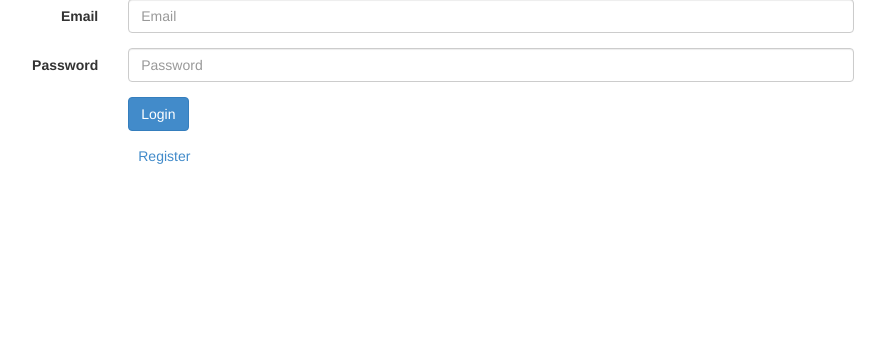
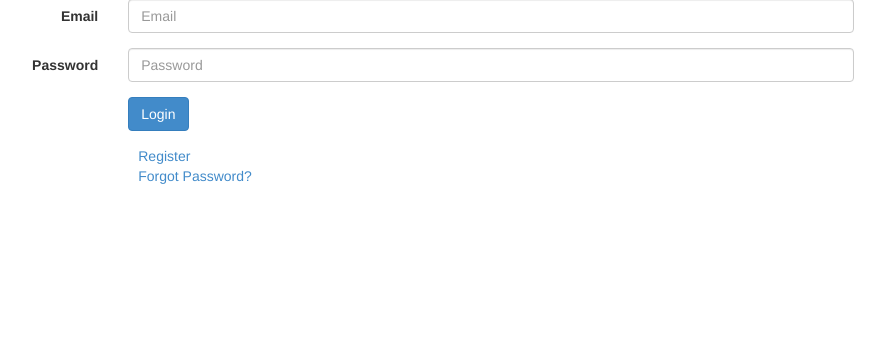
Before and after one commit to odolshinu/football_predictor, a Django app: page / in a window 1280 px wide. Shown: the part 113-473 px from the top of the page, without its empty margins (78-963 px from the left). Run offline with Django 3.2, Linux system fonts and the light colour scheme; parts of the project's set-up code (start-up, migrations or seed data) failed here and were passed over; some libraries are stand-ins or nearby versions.

Commit message:
forgot password link

```diff
--- a/football/templates/home.html
+++ b/football/templates/home.html
@@ -19,6 +19,7 @@
 			</div>
 		</div>
 	</form>
-	<a class="col-sm-offset-2 col-sm-2" href="{% url 'register' %}">Register</a>
+	<a class="col-sm-offset-2 col-sm-2" href="{% url 'register' %}">Register</a><br />
+	<a class="col-sm-offset-2 col-sm-2" href="{% url 'send_password_reset_email' %}">Forgot Password?</a>
 
 {% endblock %}
```
